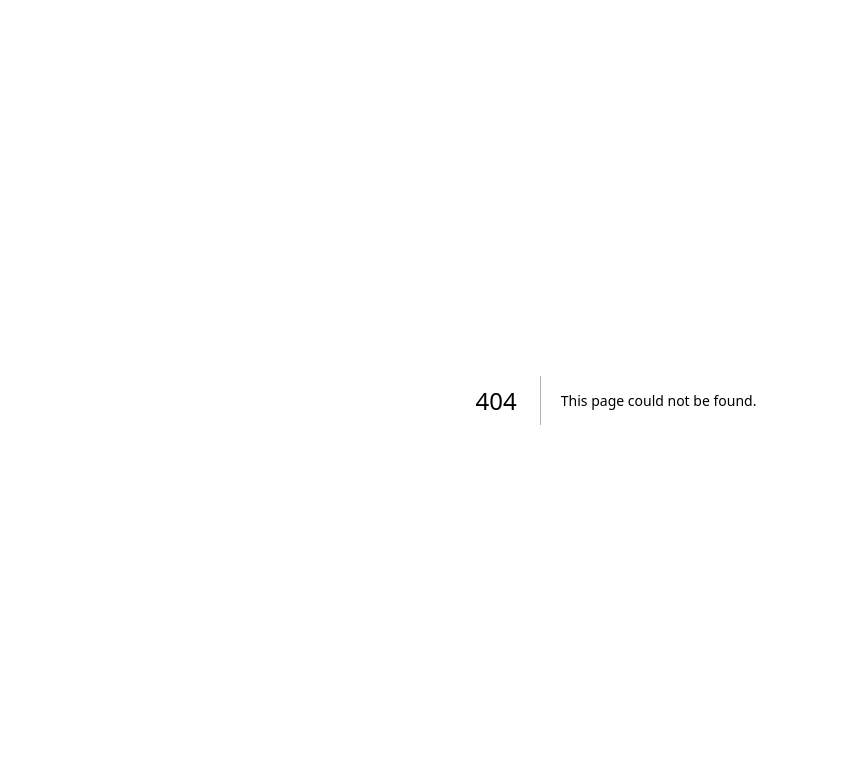
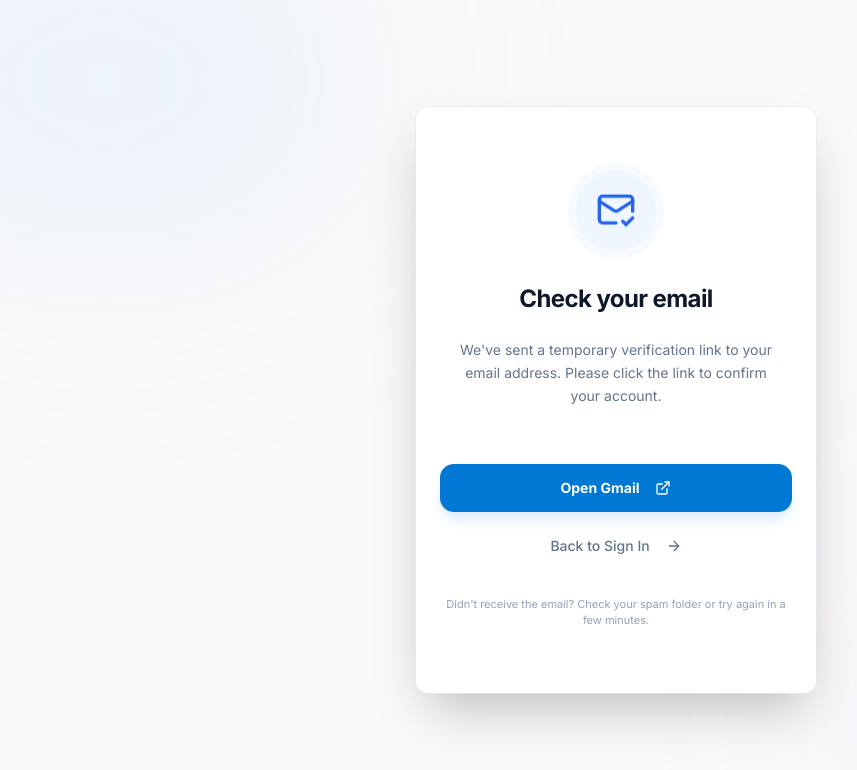
Before and after one commit to leo201609/365sharehub, a Next.js app: page /verify-email in a window 1280 px wide. Before the commit this address had no page. Shown: the top 770 px of the page, without its empty margins (24-881 px from the left). Built offline with nearby package versions, Linux system fonts and the light colour scheme.

Commit message:
style: redirect signup to specialized verify-email page

```diff
--- a/app/auth/actions.ts
+++ b/app/auth/actions.ts
@@ -27,14 +27,16 @@ export async function signup(formData: FormData) {
     redirect('/register?error=true')
   }
 
-  // 🔥 新增：唤醒 Telegram 秘书，发送注册报喜通知！
+  // 🔔 Telegram 秘书通报逻辑
+  // 已经在 Coolify 中配置了 TELEGRAM_BOT_TOKEN 和 TELEGRAM_CHAT_ID
   const botToken = process.env.TELEGRAM_BOT_TOKEN;
   const chatId = process.env.TELEGRAM_CHAT_ID;
 
   if (botToken && chatId) {
     try {
-      // 状态里写着“等待验证”，这样以后谁注册了但没付钱，老板你一清二楚！
-      const message = `🎉 滴滴！有新客户提交注册啦！\n📧 邮箱: ${email}\n👤 姓名: ${fullName || '未提供'}\n⏳ 状态: 刚发送验证邮件，等待用户点击...`;
+      const message = `🎉 滴滴！有新客户提交注册啦！\n📧 邮箱: ${email}\n👤 姓名: ${fullName || '未提供'}\n⏳ 状态: 验证邮件已发出，引导页已展示。`;
+
+      // 使用 await 确保在跳转前消息已成功发送到 Telegram
       await fetch(`https://api.telegram.org/bot${botToken}/sendMessage`, {
         method: 'POST',
         headers: { 'Content-Type': 'application/json' },
@@ -43,13 +45,15 @@ export async function signup(formData: FormData) {
           text: message,
         }),
       });
-    } catch (e) {
-      console.error("Telegram 注册推送失败:", e);
+      console.log('Telegram 注册通知发送成功');
+    } catch (tgError) {
+      console.error('Telegram 通知失败:', tgError);
     }
   }
 
-  // 🔥 商业级 UX 优化：因为开启了强制验证，我们不再直接跳 Dashboard，而是提醒用户查收邮件
-  redirect('/login?message=Registration successful! Please check your email to verify your account.')
+  // 🔥 极致体验优化：跳转到专门的“邮件验证引导页”
+  // 请确保你已经创建了 app/verify-email/page.tsx
+  redirect('/verify-email')
 }
 
 // --- 登录逻辑 ---
@@ -69,7 +73,7 @@ export async function login(formData: FormData) {
     redirect('/login?error=true')
   }
 
-  // 🔥 登录成功后清除 Dashboard 缓存并跳转
+  // 登录成功后清除缓存并跳转到控制面板
   revalidatePath('/dashboard', 'layout')
   redirect('/dashboard')
 }
--- a/app/login/page.tsx
+++ b/app/login/page.tsx
@@ -5,13 +5,14 @@ import Image from "next/image";
 import { Button } from "@/components/ui/button";
 import { Input } from "@/components/ui/input";
 import { Card, CardContent, CardHeader, CardTitle, CardDescription } from "@/components/ui/card";
-import { ArrowLeft, Mail, Lock, Loader2 } from "lucide-react";
+import { ArrowLeft, Mail, Lock, Loader2, CheckCircle2 } from "lucide-react"; // 增加 CheckCircle2 图标
 // 引入登录逻辑
 import { login } from "@/app/auth/actions";
 // 引入多语言组件
 import { LanguageProvider, useLanguage } from "@/app/components/LanguageProvider";
 import LanguageSwitcher from "@/app/components/LanguageSwitcher";
 import { Suspense, useState } from "react";
+import { useSearchParams } from "next/navigation"; // 增加 searchParams 钩子
 
 // --- 统一的 Logo 组件 ---
 const MiniLogo = () => (
@@ -49,6 +50,11 @@ const GoogleIcon = () => (
 function LoginContent() {
   const { t } = useLanguage();
   const [loading, setLoading] = useState(false);
+  const searchParams = useSearchParams(); // 获取 URL 参数
+
+  // 读取来自注册跳转的消息
+  const message = searchParams.get("message");
+  const error = searchParams.get("error");
 
   return (
     <div className="min-h-screen flex flex-col items-center justify-center bg-[#fafafa] relative overflow-hidden" suppressHydrationWarning>
@@ -68,9 +74,27 @@ function LoginContent() {
 
         <Link href="/" className="inline-flex items-center text-sm text-slate-500 hover:text-slate-900 mb-6 transition-colors group">
           <ArrowLeft className="w-4 h-4 mr-1 group-hover:-translate-x-1 transition-transform" />
-          {/* 🔥 替换为 t.auth */}
           {t.auth.back_home}
         </Link>
+
+        {/* 🔥 优化后的注册成功提示框 */}
+        {message && (
+          <div className="mb-6 p-4 rounded-xl bg-blue-50 border border-blue-100 flex items-start gap-3 animate-in slide-in-from-top-4 duration-500">
+            <CheckCircle2 className="w-5 h-5 text-blue-600 shrink-0 mt-0.5" />
+            <p className="text-sm text-blue-800 leading-relaxed font-medium">
+              {message}
+            </p>
+          </div>
+        )}
+
+        {/* 🔥 错误提示框 */}
+        {error && (
+          <div className="mb-6 p-4 rounded-xl bg-red-50 border border-red-100 flex items-start gap-3">
+            <p className="text-sm text-red-800 font-medium">
+              ❌ Invalid credentials. Please try again.
+            </p>
+          </div>
+        )}
 
         <Card className="border-0 shadow-2xl bg-white/90 backdrop-blur-xl ring-1 ring-slate-200/50">
           <CardHeader className="space-y-1 text-center pb-8 pt-8">
@@ -78,11 +102,9 @@ function LoginContent() {
                <MiniLogo />
             </div>
             <CardTitle className="text-2xl font-bold tracking-tight text-slate-900">
-              {/* 🔥 替换为 t.auth */}
               {t.auth.sign_in}
             </CardTitle>
             <CardDescription className="text-slate-500">
-              {/* 🔥 替换为 t.auth */}
               {t.auth.sign_in_desc}
             </CardDescription>
           </CardHeader>
@@ -106,7 +128,6 @@ function LoginContent() {
                 <span className="w-full border-t border-slate-200" />
               </div>
               <div className="relative flex justify-center text-[10px] uppercase font-bold tracking-widest text-slate-400">
-                {/* 🔥 替换为 t.auth */}
                 <span className="bg-white px-2">{t.auth.or_continue}</span>
               </div>
             </div>
@@ -119,7 +140,6 @@ function LoginContent() {
                   <Input
                     name="email"
                     type="email"
-                    // 🔥 替换为 t.auth
                     placeholder={t.auth.email}
                     required
                     autoComplete="email"
@@ -134,7 +154,6 @@ function LoginContent() {
                   <Input
                     name="password"
                     type="password"
-                    // 🔥 替换为 t.auth
                     placeholder={t.auth.password}
                     required
                     autoComplete="current-password"
@@ -146,26 +165,21 @@ function LoginContent() {
               <div className="flex items-center justify-between text-xs font-medium">
                 <label className="flex items-center gap-2 cursor-pointer text-slate-600 hover:text-slate-900 transition-colors">
                   <input type="checkbox" className="rounded border-slate-300 text-blue-600 focus:ring-blue-500 w-4 h-4" />
-                  {/* 🔥 替换为 t.auth */}
                   {t.auth.remember_me}
                 </label>
                 <Link href="#" className="text-blue-600 hover:text-blue-700 underline-offset-4 hover:underline">
-                  {/* 🔥 替换为 t.auth */}
                   {t.auth.forgot_password}
                 </Link>
               </div>
 
               <Button type="submit" disabled={loading} className="w-full bg-[#0078D4] hover:bg-[#0060aa] text-white font-bold h-11 shadow-lg shadow-blue-100 transition-all active:scale-[0.98] mt-2">
-                {/* 🔥 替换为 t.auth */}
                 {loading ? <Loader2 className="w-4 h-4 animate-spin" /> : t.auth.sign_in}
               </Button>
             </form>
 
             <div className="mt-2 text-center text-sm text-slate-500">
-              {/* 🔥 替换为 t.auth */}
               {t.auth.no_account}{" "}
               <Link href="/register" className="text-blue-600 font-bold hover:text-blue-700 hover:underline underline-offset-4">
-                {/* 🔥 替换为 t.auth */}
                 {t.auth.sign_up}
               </Link>
             </div>
--- /dev/null
+++ b/app/verify-email/page.tsx
@@ -0,0 +1,63 @@
+"use client";
+
+import Link from "next/link";
+import Image from "next/image";
+import { Button } from "@/components/ui/button";
+import { Card, CardContent, CardHeader, CardTitle } from "@/components/ui/card";
+import { MailCheck, ArrowRight, ExternalLink } from "lucide-react";
+
+export default function VerifyEmailPage() {
+  return (
+    <div className="min-h-screen flex flex-col items-center justify-center bg-[#fafafa] relative overflow-hidden">
+      {/* 背景装饰 - 保持与登录页一致的视觉风格 */}
+      <div className="absolute top-0 left-0 w-full h-full overflow-hidden z-0 pointer-events-none">
+        <div className="absolute top-[-10%] left-[-10%] w-[40%] h-[40%] bg-blue-400/10 rounded-full blur-[120px]"></div>
+        <div className="absolute bottom-[-10%] right-[-10%] w-[40%] h-[40%] bg-purple-400/10 rounded-full blur-[120px]"></div>
+      </div>
+
+      <div className="w-full max-w-md p-6 relative z-10 animate-in fade-in zoom-in-95 duration-500">
+        <Card className="border-0 shadow-2xl bg-white/90 backdrop-blur-xl ring-1 ring-slate-200/50">
+          <CardHeader className="space-y-4 text-center pb-8 pt-10">
+            <div className="flex justify-center">
+              <div className="w-20 h-20 bg-blue-50 rounded-full flex items-center justify-center mb-2 ring-8 ring-blue-50/50">
+                <MailCheck className="w-10 h-10 text-blue-600 animate-bounce" />
+              </div>
+            </div>
+            <CardTitle className="text-2xl font-bold tracking-tight text-slate-900">
+              Check your email
+            </CardTitle>
+            <p className="text-slate-500 text-sm leading-relaxed px-4">
+              We've sent a temporary verification link to your email address.
+              Please click the link to confirm your account.
+            </p>
+          </CardHeader>
+
+          <CardContent className="grid gap-4 pb-10">
+            <Button
+              asChild
+              className="w-full bg-[#0078D4] hover:bg-[#0060aa] text-white font-bold h-12 shadow-lg shadow-blue-100 transition-all active:scale-[0.98]"
+            >
+              <a href="https://mail.google.com" target="_blank" rel="noreferrer">
+                Open Gmail <ExternalLink className="ml-2 w-4 h-4" />
+              </a>
+            </Button>
+
+            <Button
+              variant="ghost"
+              asChild
+              className="w-full text-slate-500 hover:text-slate-900"
+            >
+              <Link href="/login">
+                Back to Sign In <ArrowRight className="ml-2 w-4 h-4" />
+              </Link>
+            </Button>
+
+            <p className="text-[11px] text-center text-slate-400 mt-4">
+              Didn't receive the email? Check your spam folder or try again in a few minutes.
+            </p>
+          </CardContent>
+        </Card>
+      </div>
+    </div>
+  );
+}
```
